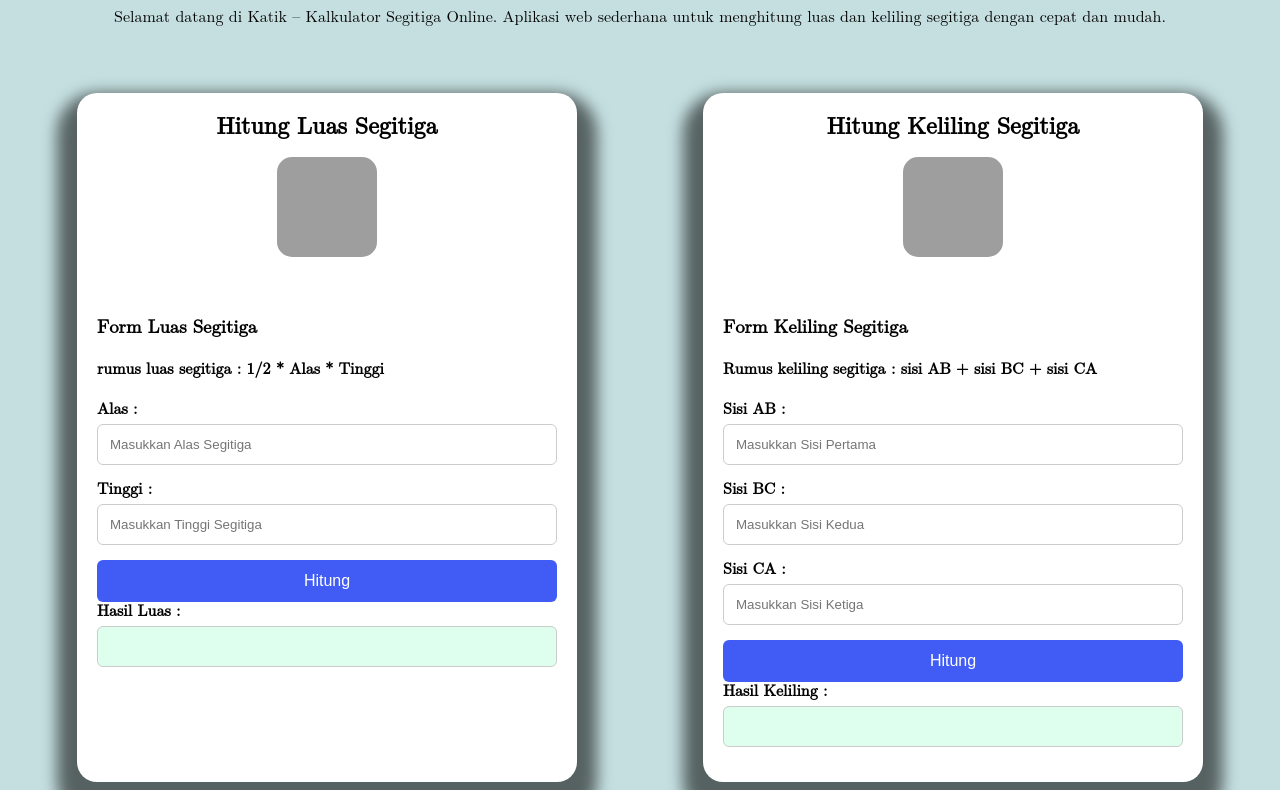
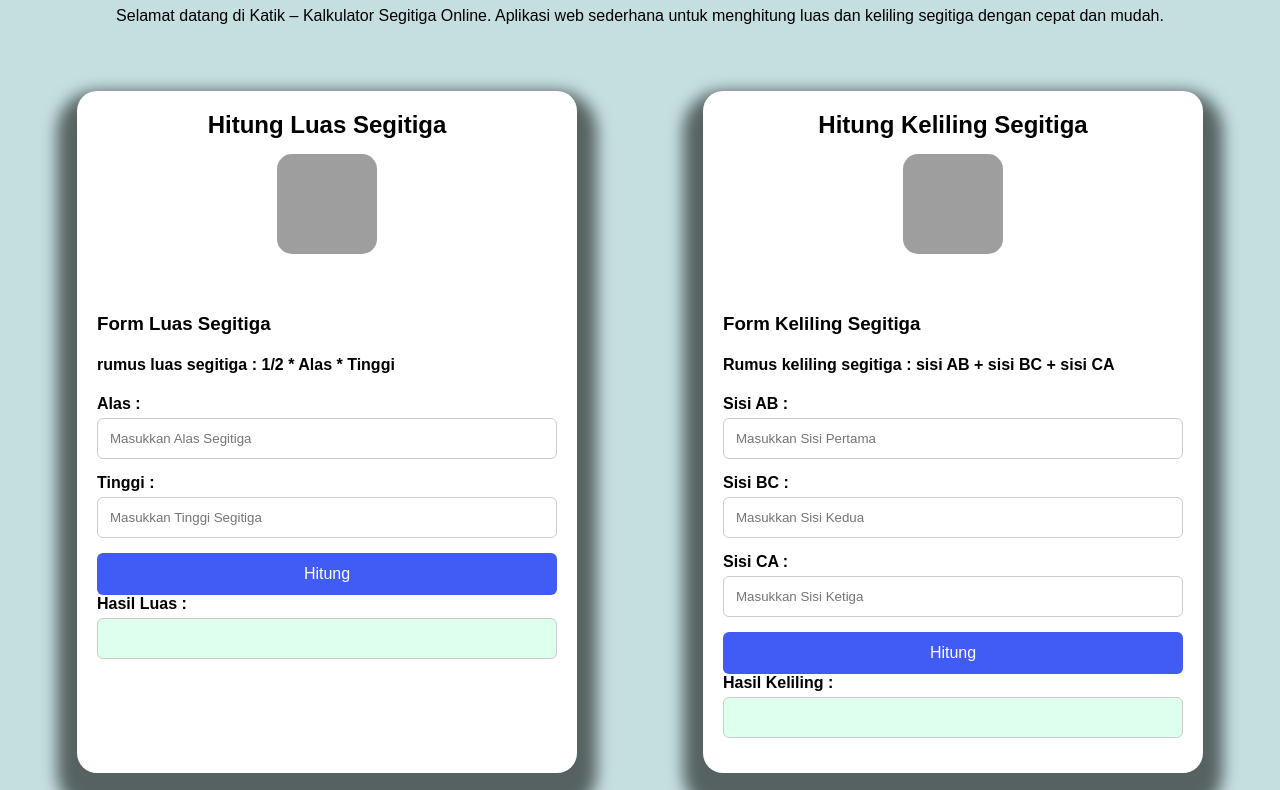
Before and after one commit to revou-fundamental-course/16-jun-25-dimasdwi15, a plain HTML site: page index.html in a window 1280 px wide. Shown: the part 93-883 px from the top of the page. Drawn offline with Linux system fonts and the light colour scheme; some packages are replaced by stand-ins of ours; grey boxes are pictures that could not be loaded; a script that the page names is missing.

Commit message:
update css

```diff
--- a/css/style.css
+++ b/css/style.css
@@ -1,5 +1,5 @@
 body {
-    font-family: math;
+    font-family: Arial, sans-serif;
     background-color: rgb(197, 223, 224);
     text-align: center;
     margin: 0;
```
